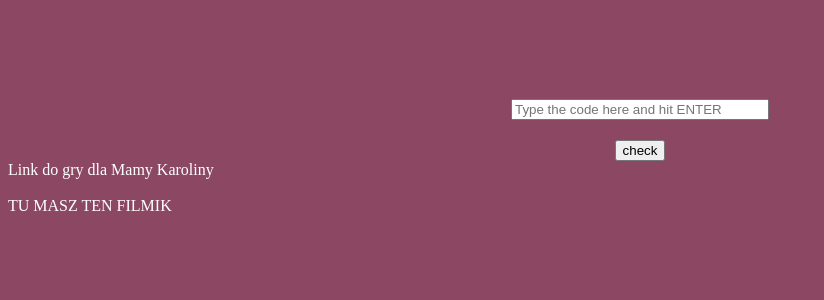
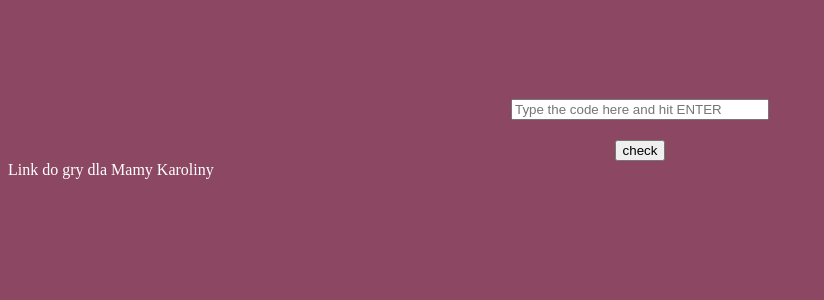
Before and after one commit to voldemortka/zgrajasite, a PHP site: page /mine/ in a window 1280 px wide. Shown: the part 182-482 px from the top of the page, without its empty margins (0-824 px from the left). Run offline with PHP 8.4, Linux system fonts and the light colour scheme.

Commit message:
Update index.php

```diff
--- a/index.php
+++ b/index.php
@@ -17,8 +17,7 @@
         </form>
 
         <a href='xyz/index.html'>Link do gry dla Mamy Karoliny</a>
-        <br><br>
-        <a href='osracy.mov'>TU MASZ TEN FILMIK</a>
+
 
         <?php
 
```
